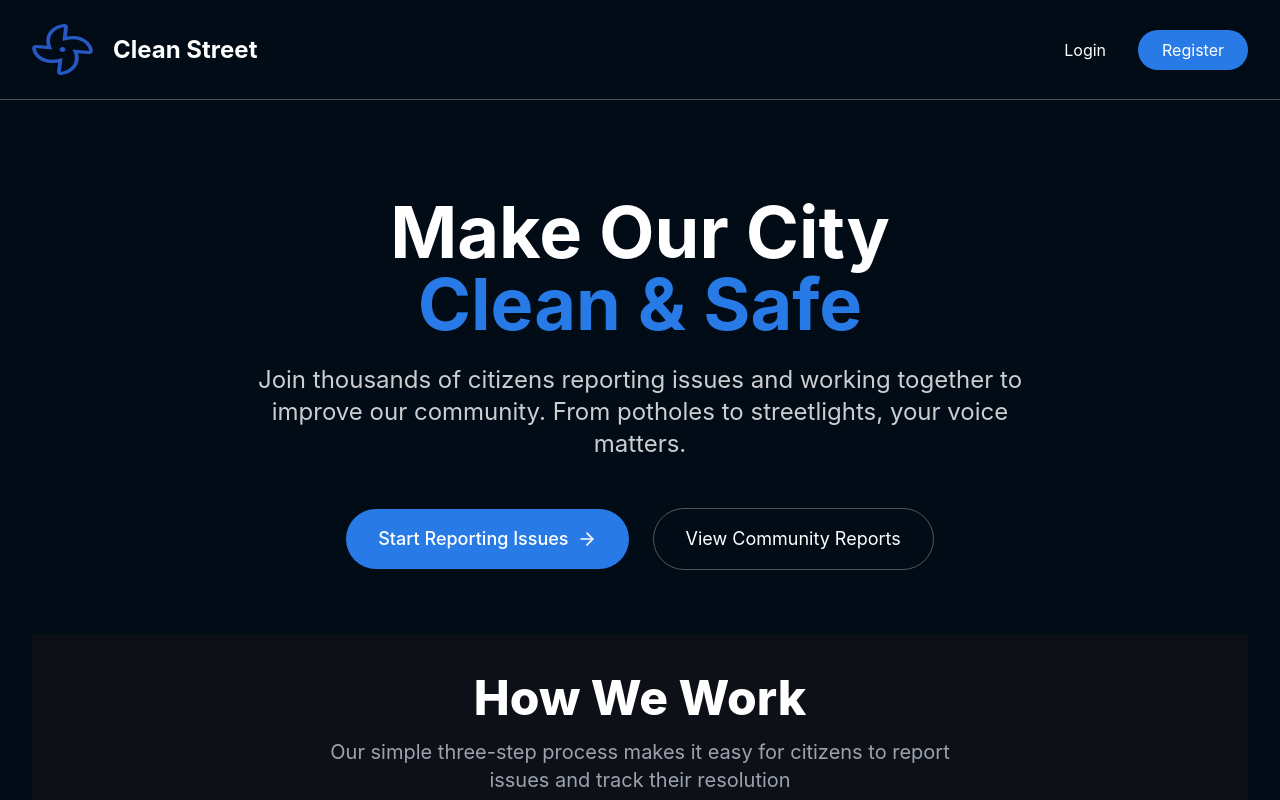
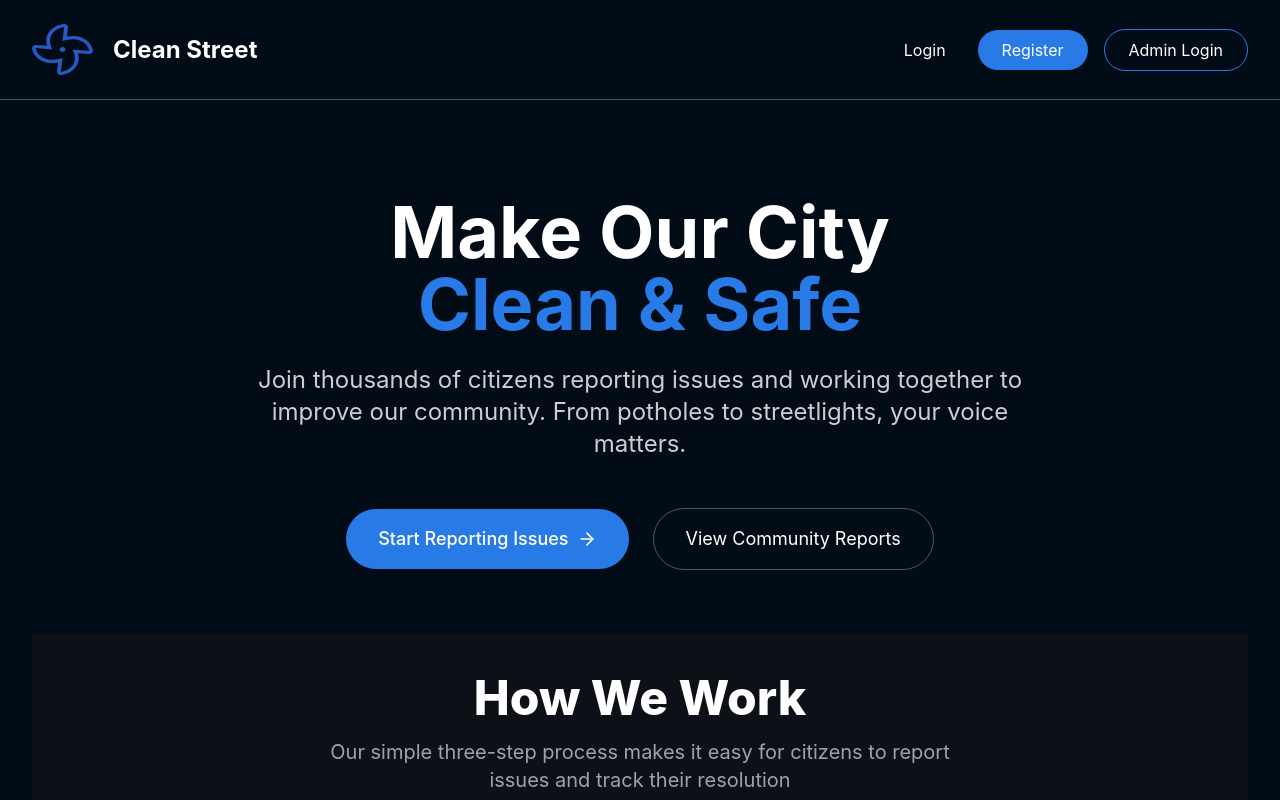
Before and after one commit to springboardmentor211/CleanStreet_Group3, a React (Vite) app: page / in a window 1280 px wide. Shown: the top 800 px of the page. Built offline with nearby package versions, Linux system fonts and the light colour scheme.

Commit message:
commit the changes

```diff
--- a/client/App.tsx
+++ b/client/App.tsx
@@ -13,6 +13,7 @@ import Welcome from "./pages/Welcome";
 import IssueDetails from "./pages/IssueDetails";
 import Explore from "./pages/Explore";
 import Login from "./pages/Login";
+import AdminLogin from "./pages/AdminLogin";
 import Register from "./pages/Register";
 import Dashboard from "./pages/Dashboard";
 import CommunityReports from "./pages/CommunityReports";
@@ -24,6 +25,8 @@ import NotFound from "./pages/NotFound";
 import Maps from "./pages/Maps";
 import Admindashboard from "./pages/Admindashboard";
 import AdminLogin from "./pages/AdminLogin";
+
+
 import Complaints from "./pages/Complaints";
 import ReportGenerator from "./pages/ReportGenerator";
 
@@ -55,9 +58,12 @@ const App = () => (
             <Route path="/maps" element={<Maps />} />
             <Route path="*" element={<NotFound />} />
             <Route path="/admin/dashboard" element={<Admindashboard/>} />
-            <Route path="/admin/login" element={<AdminLogin/>} />
             <Route path="/admin/complaints " element={<Complaints/>} />
             <Route path="/admin/report" element={<ReportGenerator/>} />
+            <Route path="/admin-login" element={<AdminLogin />} />
+
+            <Route path="/login" element={<AdminLogin />} />
+
 
           </Routes>
       </BrowserRouter>
--- a/client/pages/Welcome.tsx
+++ b/client/pages/Welcome.tsx
@@ -88,9 +88,17 @@ export default function Welcome() {
       >
         Register
       </Link>
+      {/* ✅ New Admin Login Button */}
+      <Link
+        to="/admin-login"
+        className="text-white border border-cs-blue-secondary px-6 py-2 rounded-cs-button hover:bg-cs-blue-secondary hover:text-white transition-colors"
+      >
+        Admin Login
+      </Link>
     </>
   )}
 </div>
+
         </div>
       </nav>
 
```
Lines whose indentation alone changed are shown as unchanged.
